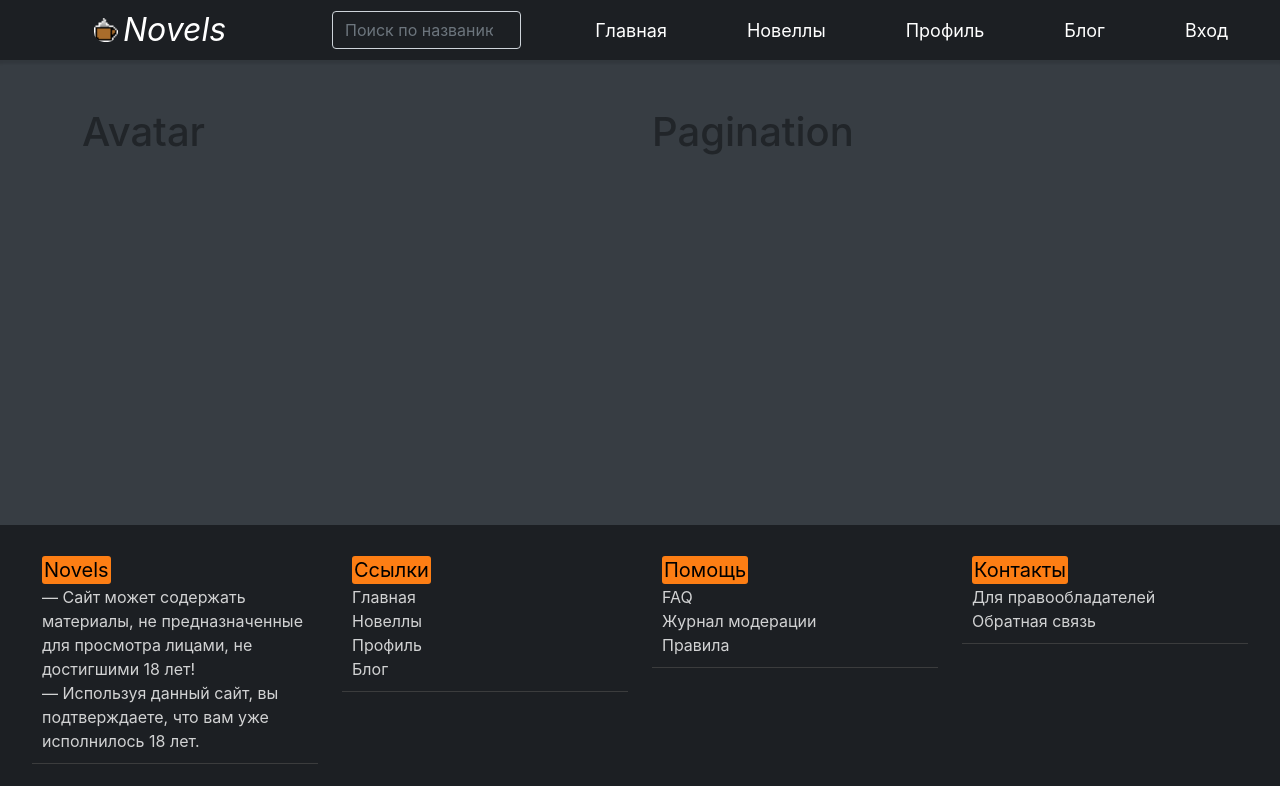
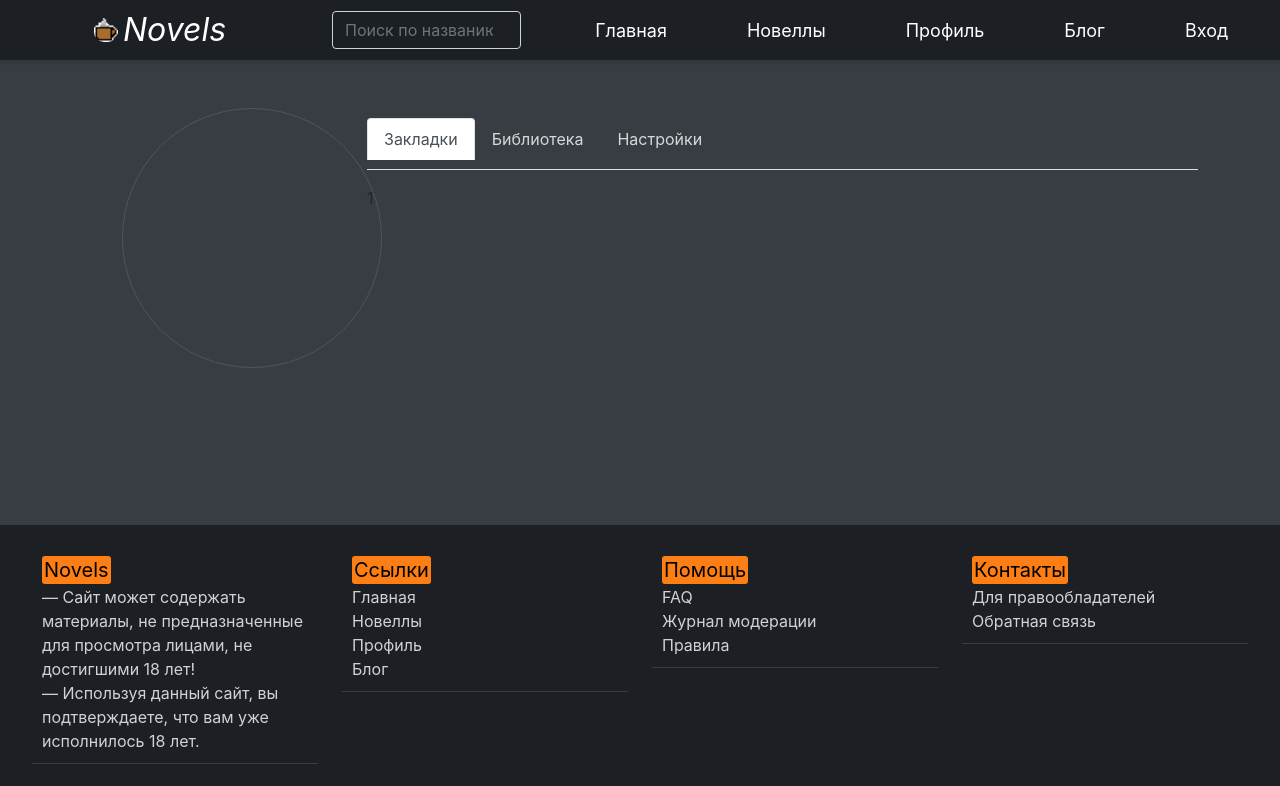
Before and after one commit to Kropanov/novels, a React (Create React App) app: page /profile in a window 1280 px wide. Shown: the top 786 px of the page. Built offline with nearby package versions, Linux system fonts and the light colour scheme.

Commit message:
Work with profile

```diff
--- /dev/null
+++ b/src/components/Common/Avatar/Avatar.js
@@ -0,0 +1,10 @@
+import React from 'react'
+import classes from './Avatar.module.scss'
+
+const Avatar = () => {
+    return (
+        <div className={classes.Avatar} />
+    )
+}
+
+export default Avatar
--- /dev/null
+++ b/src/components/Common/Avatar/Avatar.module.scss
@@ -0,0 +1,7 @@
+.Avatar {
+    border: 1px solid rgb(74, 87, 94);
+    border-radius: 50%;
+    margin-left: 40px;
+    height: 260px;
+    width: 260px;
+}
--- /dev/null
+++ b/src/components/Common/Pagination/Pagination.js
@@ -0,0 +1,41 @@
+import React, {useState} from 'react'
+import classes from './Pagination.module.scss'
+import {Tab, Tabs} from "react-bootstrap"
+
+const Pagination = () => {
+    const [key, setKey] = useState('home');
+
+    return (
+        <Tabs
+            id="controlled-tab-example"
+            activeKey={key}
+            onSelect={(k) => setKey(k)}
+            className="mb-3"
+        >
+            <Tab
+                tabClassName={classes.Tab}
+                eventKey="home"
+                title="Закладки"
+            >
+                1
+            </Tab>
+            <Tab
+                tabClassName={classes.Tab}
+                eventKey="profile"
+                title="Библиотека"
+            >
+                2
+            </Tab>
+            <Tab
+                tabClassName={classes.Tab}
+                eventKey="contact"
+                title="Настройки"
+            >
+                3
+            </Tab>
+        </Tabs>
+    );
+}
+
+
+export default Pagination
--- /dev/null
+++ b/src/components/Common/Pagination/Pagination.module.scss
@@ -0,0 +1,6 @@
+.Tab {
+    color: rgba(255, 255, 255, 0.8);
+    &:hover {
+        color: rgba(255, 255, 255, 0.8);
+    }
+}
--- a/src/containers/Profile/Profile.js
+++ b/src/containers/Profile/Profile.js
@@ -1,15 +1,17 @@
 import React from 'react';
 import {Col, Container, Row} from "react-bootstrap";
+import Avatar from "../../components/Common/Avatar/Avatar";
+import Pagination from "../../components/Common/Pagination/Pagination";
 
 export default function Profile() {
     return (
         <Container>
-            <Row className="mt-5">
-                <Col>
-                    <h1>Avatar</h1>
+            <Row className="mt-5 justify-content-md-center">
+                <Col md={5} lg={3}>
+                    <Avatar/>
                 </Col>
-                <Col>
-                    <h1>Pagination</h1>
+                <Col md={7} lg={9}>
+                    <Pagination />
                 </Col>
             </Row>
         </Container>
```
